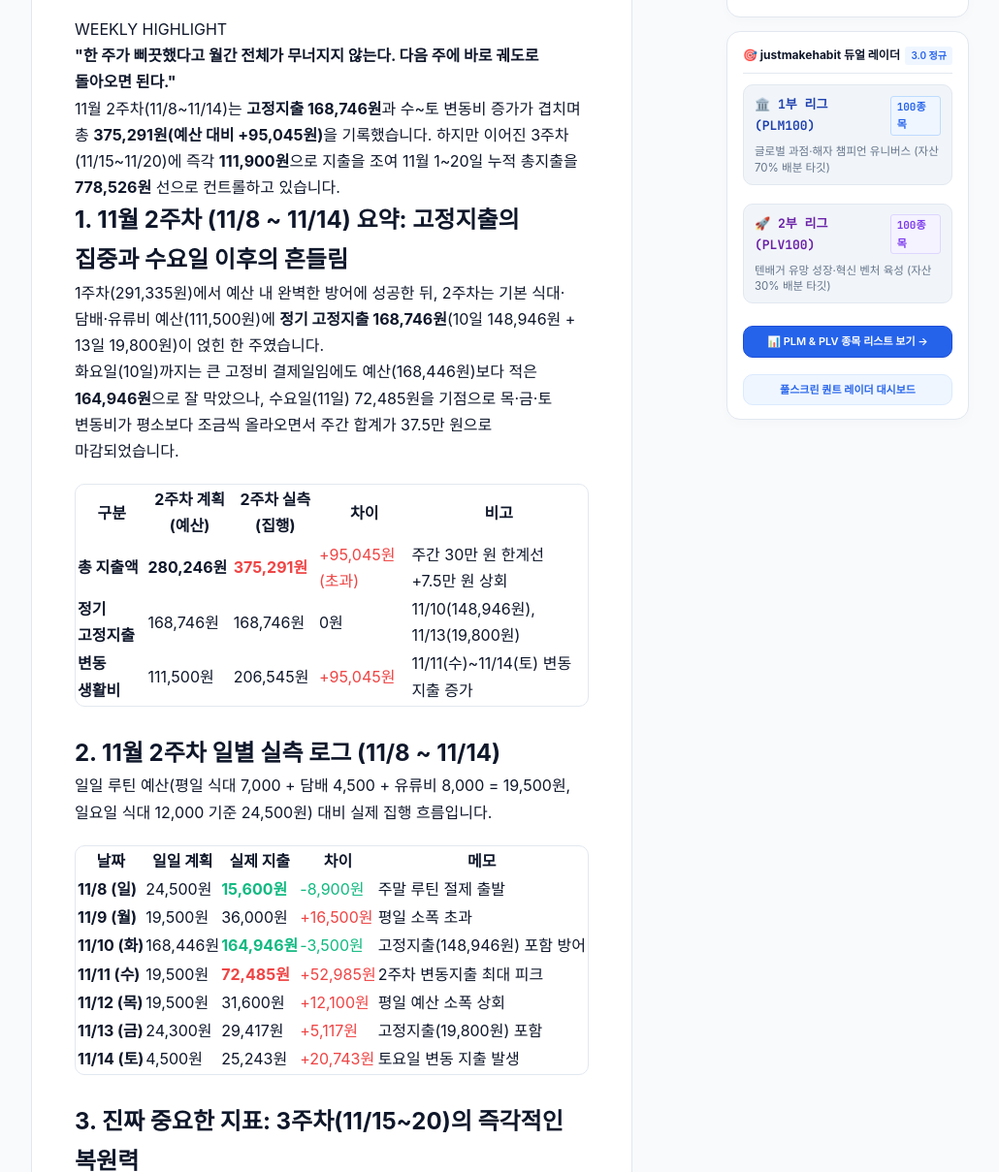
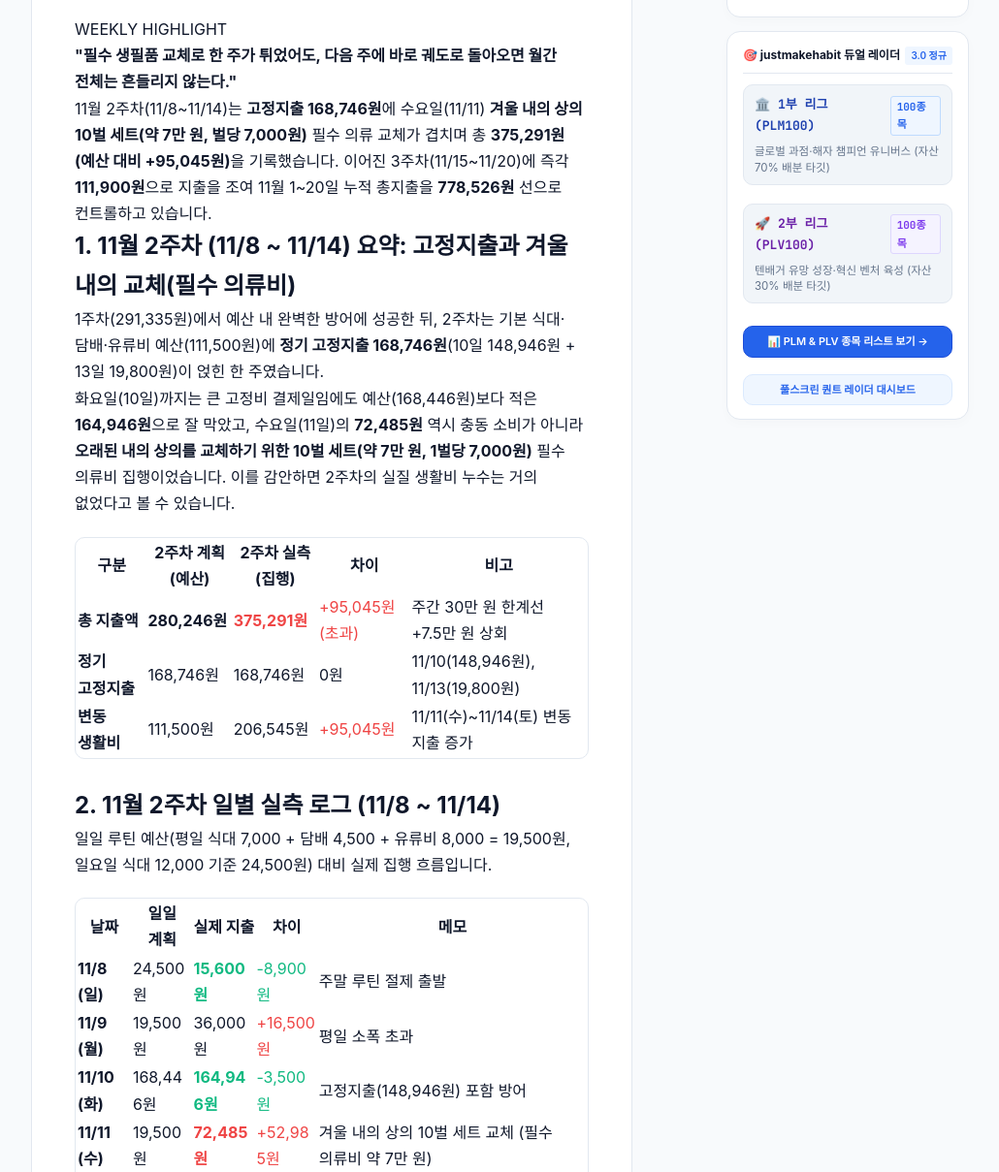
Before and after one commit to chicstory/justmakehabit, a plain HTML site: page assets/2026-11-20-weekly-expense-nov-w2.html in a window 1280 px wide. Shown: the part 311-1520 px from the top of the page at 97% size, without its empty margins (161-1191 px from the left). Drawn offline with Linux system fonts and the light colour scheme; no server answers; some icons are missing; a web font is replaced by a local one.

Commit message:
docs(assets): clarify Nov 11 essential innerwear purchase in week 2 report

```diff
--- a/assets/2026-11-20-weekly-expense-nov-w2.html
+++ b/assets/2026-11-20-weekly-expense-nov-w2.html
@@ -66,15 +66,15 @@
         <!-- 핵심 요약 카드 -->
         <div class="art-callout">
           <div class="callout-label">WEEKLY HIGHLIGHT</div>
-          <p><strong>"한 주가 삐끗했다고 월간 전체가 무너지지 않는다. 다음 주에 바로 궤도로 돌아오면 된다."</strong></p>
-          <p>11월 2주차(11/8~11/14)는 <strong>고정지출 168,746원</strong>과 수~토 변동비 증가가 겹치며 총 <strong>375,291원(예산 대비 +95,045원)</strong>을 기록했습니다. 하지만 이어진 3주차(11/15~11/20)에 즉각 <strong>111,900원</strong>으로 지출을 조여 11월 1~20일 누적 총지출을 <strong>778,526원</strong> 선으로 컨트롤하고 있습니다.</p>
+          <p><strong>"필수 생필품 교체로 한 주가 튀었어도, 다음 주에 바로 궤도로 돌아오면 월간 전체는 흔들리지 않는다."</strong></p>
+          <p>11월 2주차(11/8~11/14)는 <strong>고정지출 168,746원</strong>에 수요일(11/11) <strong>겨울 내의 상의 10벌 세트(약 7만 원, 벌당 7,000원)</strong> 필수 의류 교체가 겹치며 총 <strong>375,291원(예산 대비 +95,045원)</strong>을 기록했습니다. 이어진 3주차(11/15~11/20)에 즉각 <strong>111,900원</strong>으로 지출을 조여 11월 1~20일 누적 총지출을 <strong>778,526원</strong> 선으로 컨트롤하고 있습니다.</p>
         </div>
 
         <!-- 본문 챕터 1 -->
         <section class="art-section">
-          <h2>1. 11월 2주차 (11/8 ~ 11/14) 요약: 고정지출의 집중과 수요일 이후의 흔들림</h2>
+          <h2>1. 11월 2주차 (11/8 ~ 11/14) 요약: 고정지출과 겨울 내의 교체(필수 의류비)</h2>
           <p>1주차(291,335원)에서 예산 내 완벽한 방어에 성공한 뒤, 2주차는 기본 식대·담배·유류비 예산(111,500원)에 <strong>정기 고정지출 168,746원</strong>(10일 148,946원 + 13일 19,800원)이 얹힌 한 주였습니다.</p>
-          <p>화요일(10일)까지는 큰 고정비 결제일임에도 예산(168,446원)보다 적은 <strong>164,946원</strong>으로 잘 막았으나, 수요일(11일) 72,485원을 기점으로 목·금·토 변동비가 평소보다 조금씩 올라오면서 주간 합계가 37.5만 원으로 마감되었습니다.</p>
+          <p>화요일(10일)까지는 큰 고정비 결제일임에도 예산(168,446원)보다 적은 <strong>164,946원</strong>으로 잘 막았고, 수요일(11일)의 <strong>72,485원</strong> 역시 충동 소비가 아니라 <strong>오래된 내의 상의를 교체하기 위한 10벌 세트(약 7만 원, 1벌당 7,000원)</strong> 필수 의류비 집행이었습니다. 이를 감안하면 2주차의 실질 생활비 누수는 거의 없었다고 볼 수 있습니다.</p>
 
           <div class="table-wrap">
             <table class="article-table">
@@ -157,7 +157,7 @@
                   <td>19,500원</td>
                   <td><strong style="color:#ef4444">72,485원</strong></td>
                   <td><span style="color:#ef4444">+52,985원</span></td>
-                  <td>2주차 변동지출 최대 피크</td>
+                  <td>겨울 내의 상의 10벌 세트 교체 (필수 의류비 약 7만 원)</td>
                 </tr>
                 <tr>
                   <td><strong>11/12 (목)</strong></td>
```
